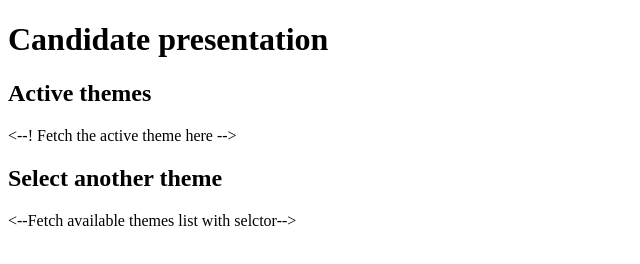
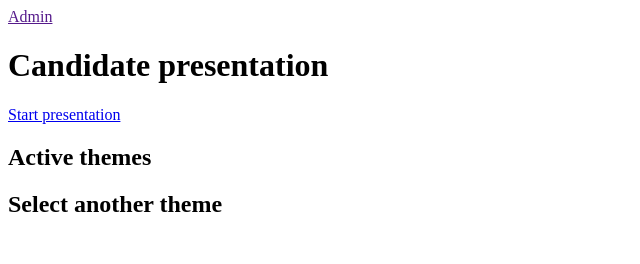
Before and after one commit to PedroS-Studies/connecting_the_dots, a plain HTML site: page index.html in a window 1280 px wide. Shown: the whole page, without its empty margins (0-640 px from the left). Drawn offline with Linux system fonts and the light colour scheme.

Commit message:
fix: :bug: Correct syntax in commented out text for structure, add link to Admin page

```diff
--- a/index.html
+++ b/index.html
@@ -6,13 +6,16 @@
     <title>Document</title>
 </head>
 <body>
+    <a href=""admin_setup.html">Admin</a>
     <h1>Candidate presentation</h1>
 
+        <a href="main.html" class="start-button">Start presentation</a>
+
     <h2>Active themes</h2>
-    <--! Fetch the active theme here -->
+    <!-- Fetch the active theme here -->
 
     <h2>Select another theme</h2>
-    <--Fetch available themes list with selctor-->
+    <!--Fetch available themes list with selctor-->
 
 </body>
 </html>
```
